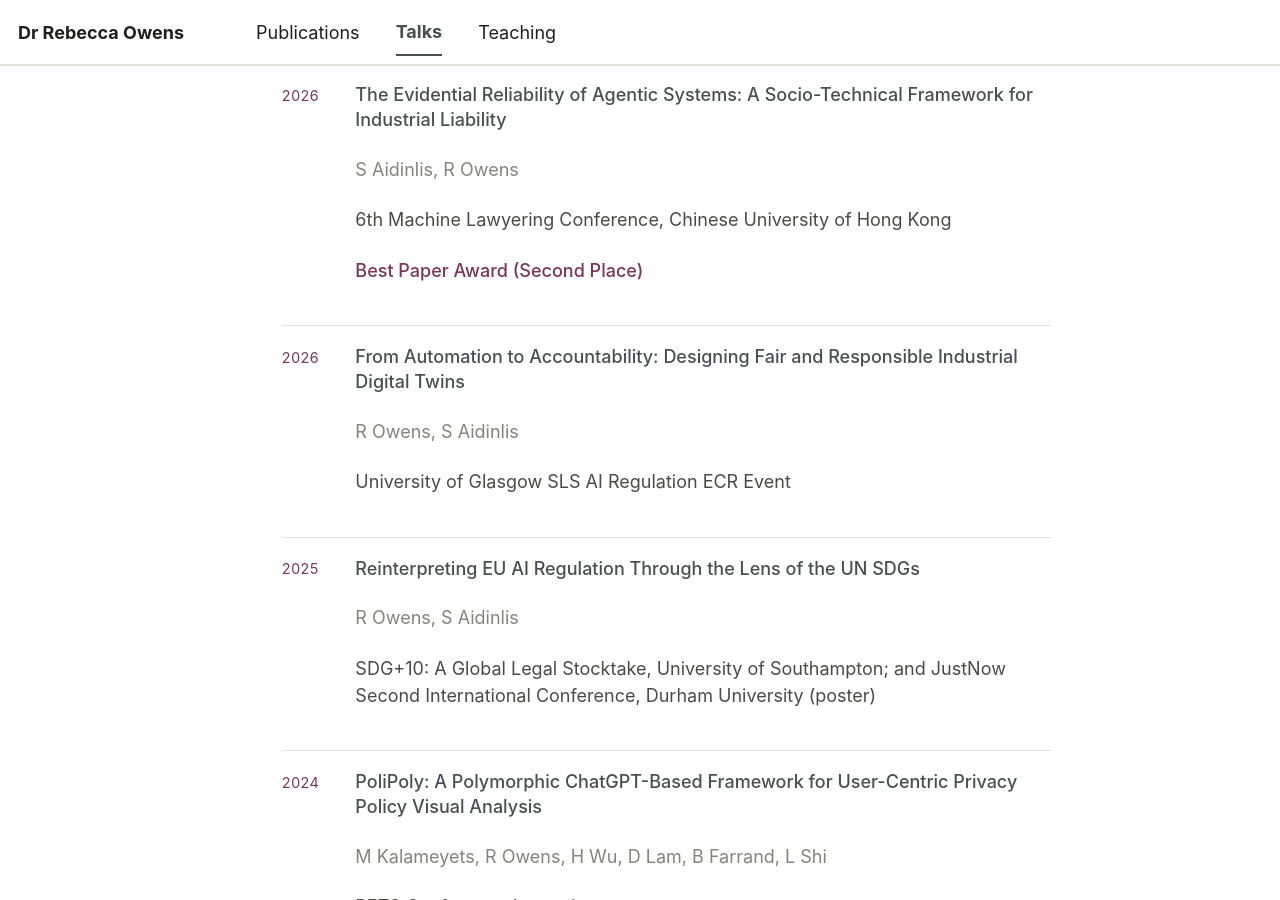
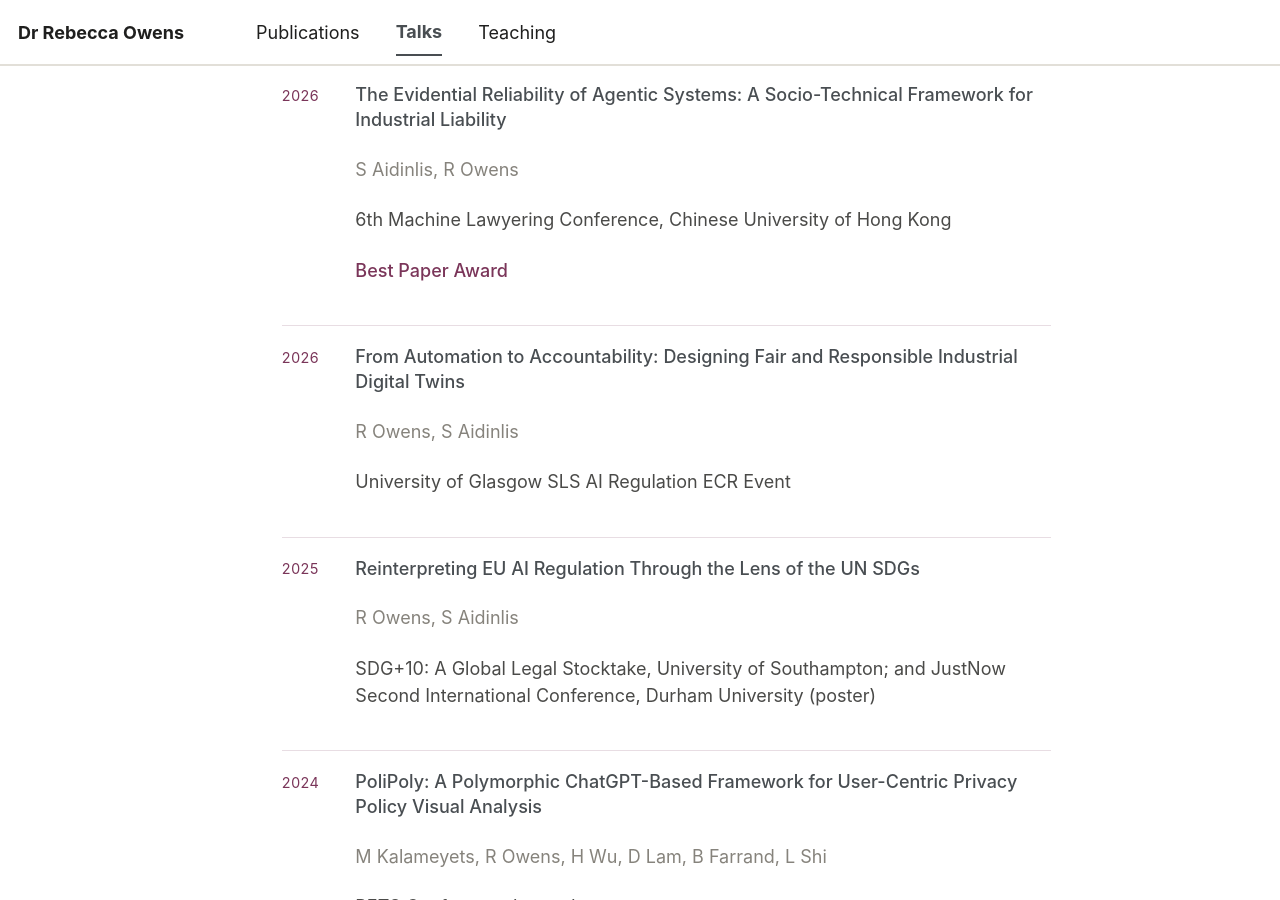
Before and after one commit to Rebecca-Owens/Rebecca-Owens.github.io, a Jekyll site: the page built from _pages/talks.html, in a window 1280 px wide and 900 px high, scrolled down 927 px. Built offline with Jekyll 4.4.1, drawn with Linux system fonts in a browser that asks for light colours; nearby versions of some CDN libraries; a style sheet for code colours, icons or effects is not loaded; part of the change alters nothing that is shown.

Commit message:
Update talks.yml to remove and add talks

```diff
--- a/_data/talks.yml
+++ b/_data/talks.yml
@@ -4,6 +4,16 @@
 # `lat`/`lng` are optional — a talk without them still appears in the list,
 #   it just doesn't get a map marker. Only add coordinates you're sure of.
 # `place` is the label shown on the map pin.
+
+- title: "The Evidential Reliability of Agentic Systems: A Socio-Technical Framework for Industrial Liability"
+  authors: "S Aidinlis, R Owens"
+  venue: "6th Machine Lawyering Conference, Chinese University of Hong Kong"
+  year: 2026
+  kind: conference
+  award: "Best Paper Award"
+  place: "Hong Kong"
+  lat: 22.4196
+  lng: 114.2069
 
 - title: "Creating Impact in Social Sciences"
   authors: "R Owens"
@@ -13,16 +23,6 @@
   place: "Newcastle upon Tyne"
   lat: 54.9783
   lng: -1.6178
-
-- title: "The Evidential Reliability of Agentic Systems: A Socio-Technical Framework for Industrial Liability"
-  authors: "S Aidinlis, R Owens"
-  venue: "6th Machine Lawyering Conference, Chinese University of Hong Kong"
-  year: 2026
-  kind: conference
-  award: "Best Paper Award (Second Place)"
-  place: "Hong Kong"
-  lat: 22.4196
-  lng: 114.2069
 
 - title: "From Automation to Accountability: Designing Fair and Responsible Industrial Digital Twins"
   authors: "R Owens, S Aidinlis"
```
